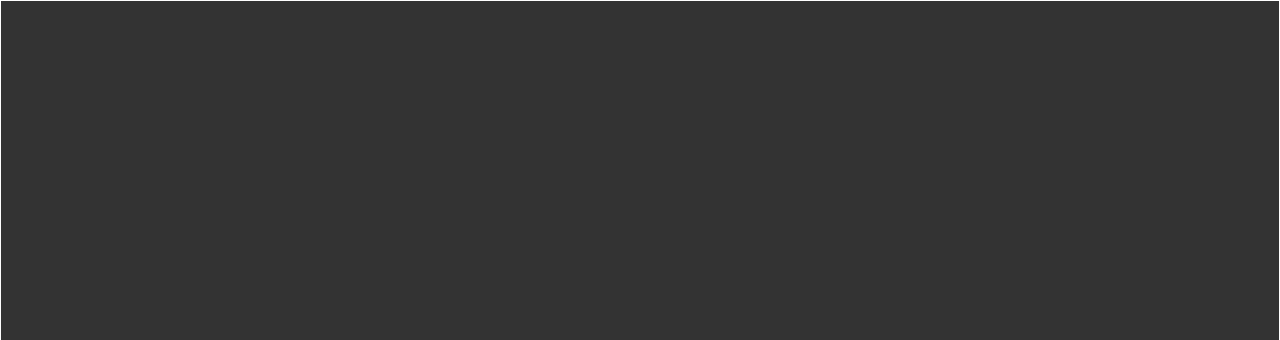
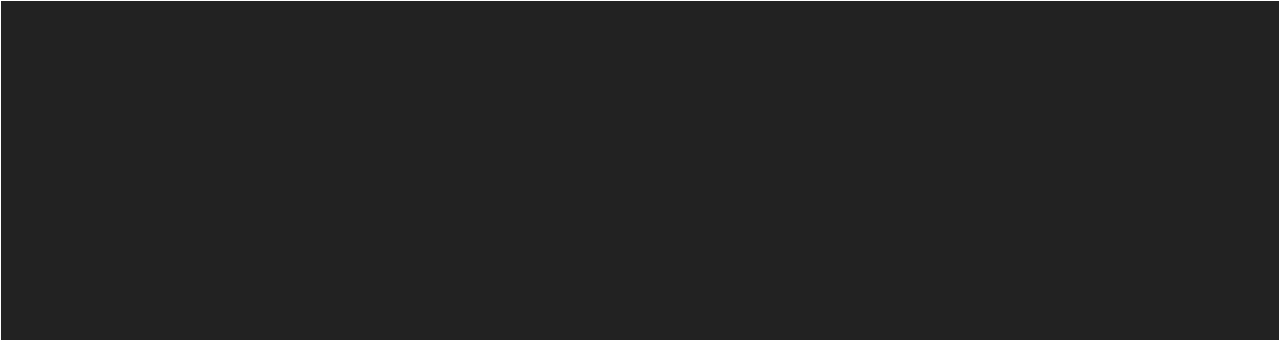
Before and after one commit to sungsh7/ShowMyResume, a plain HTML site: page index.html in a window 1280 px wide. Shown: the top 340 px of the page. Drawn offline with Linux system fonts and the light colour scheme.

Commit message:
중간저장

```diff
--- a/index.html
+++ b/index.html
@@ -8,7 +8,10 @@
     <title>Document</title>
     <style>
         *{margin: 0;padding: 0;box-sizing: border-box;list-style: none;text-decoration: none;}
-
+        body{
+            background-color: #222;
+            color: whitesmoke;
+        }
 
         #container{
             width: 100vw;
@@ -17,7 +20,7 @@
             flex-direction: column;
             justify-content: center;
             align-items: center;
-            background-color: #333;
+
         }
 
         #title {
```
